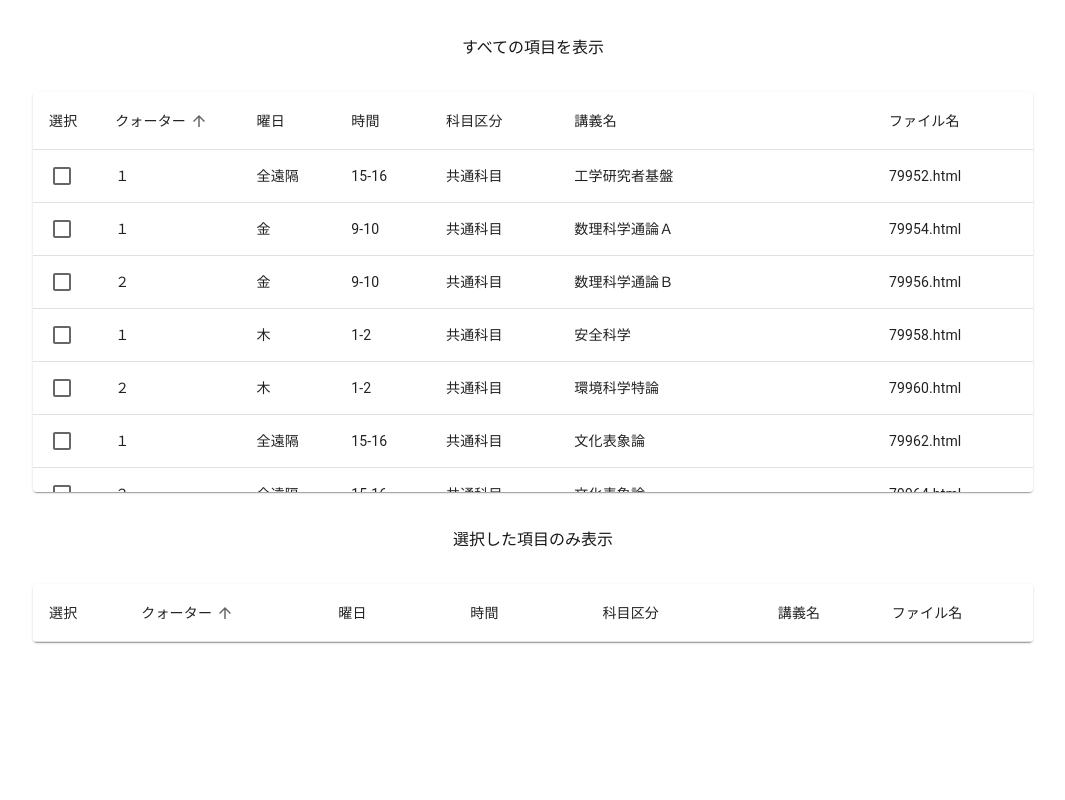
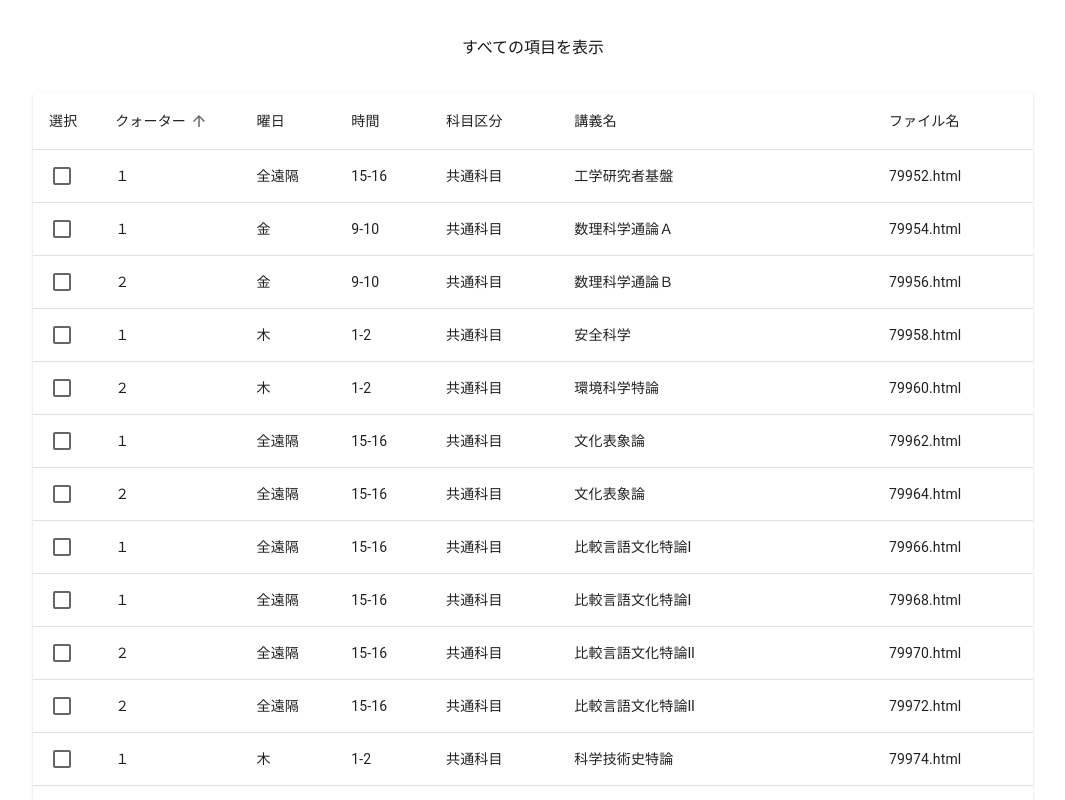
Before and after one commit to ysdzm/nitech-daigakuin-rishu-checker, a Next.js app: page / in a window 1280 px wide. Shown: the top 800 px of the page, without its empty margins (107-1172 px from the left). Built offline with nearby package versions, Linux system fonts and the light colour scheme.

Commit message:
fix: すべての項目のtableの幅を大きく

```diff
--- a/app/page.tsx
+++ b/app/page.tsx
@@ -130,7 +130,7 @@ export default function Page() {
     <>
       {/* フィルタリングされていない元のデータのテーブル */}
       <h1 style={{ textAlign: "center", marginTop: "36px" }}>すべての項目を表示</h1>
-      <TableContainer component={Paper} sx={{ maxWidth: 1000, margin: "auto", mt: 4, maxHeight: 400, overflow: "auto" }}>
+      <TableContainer component={Paper} sx={{ maxWidth: 1000, margin: "auto", mt: 4, maxHeight: 800, overflow: "auto" }}>
         <Table>
           <TableHead>
             <TableRow>
```
